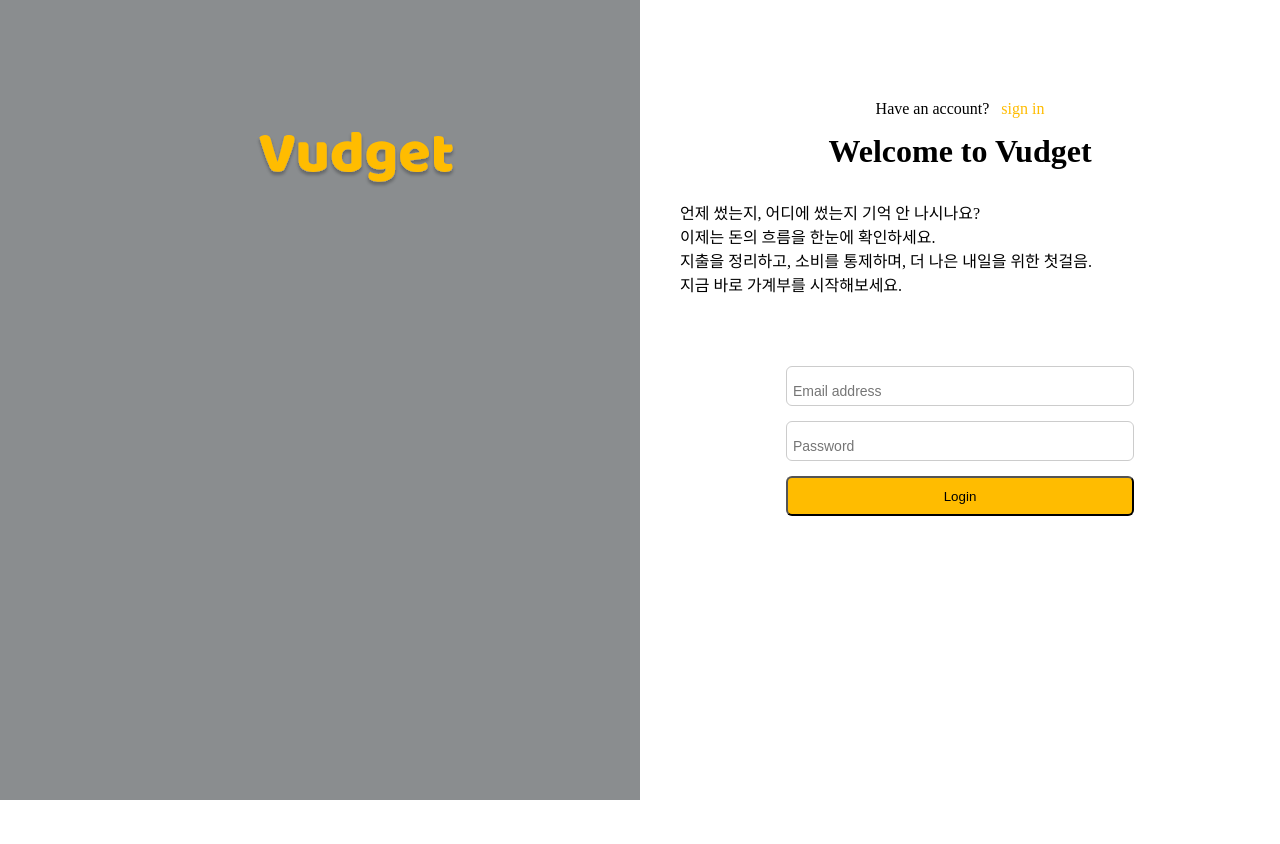
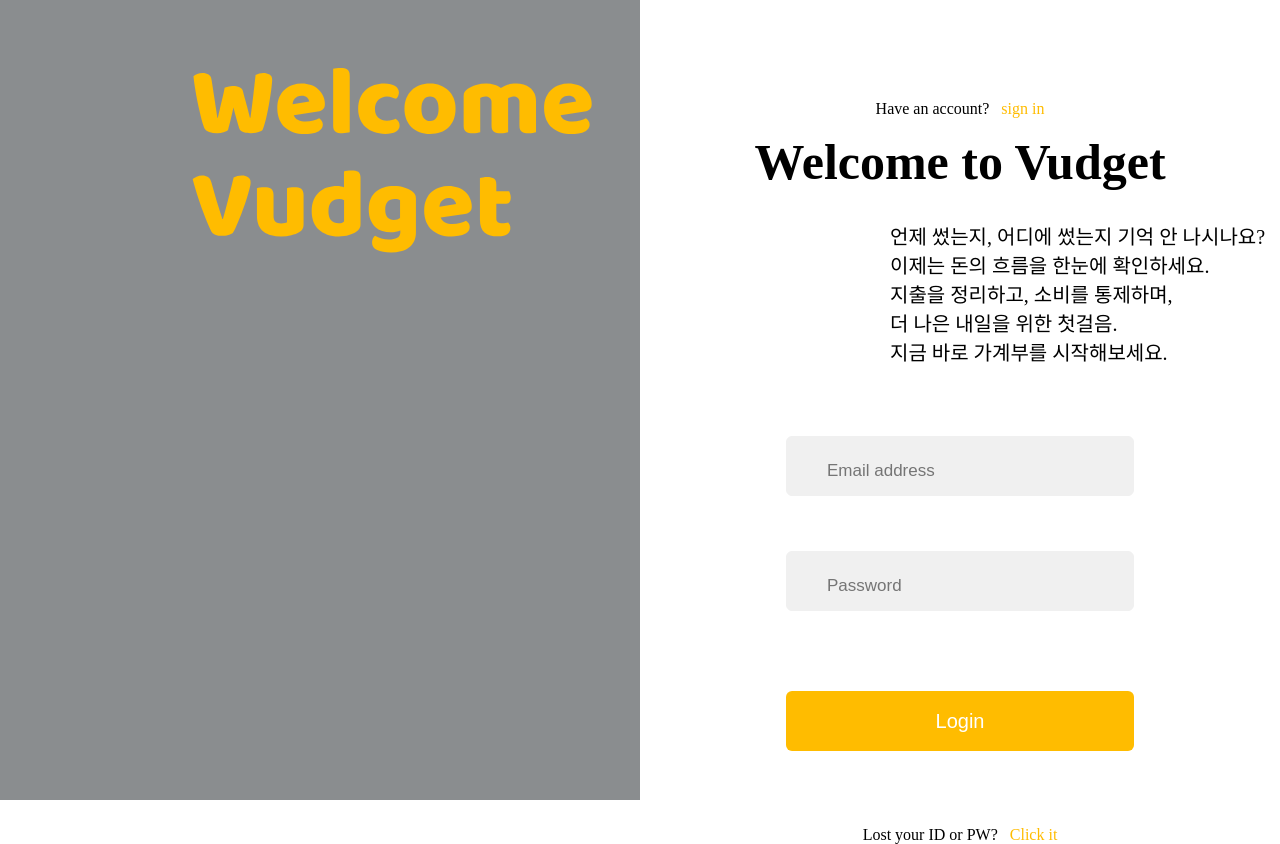
Before and after one commit to KB-Wallet/KB-Vudget, a Vue app: page / in a window 1280 px wide. Before the commit the page ends 800 px from the top, so only its background shows below. Built offline with nearby package versions, Linux system fonts and the light colour scheme.

Commit message:
[Feat] 로그인 필수 요소 생성 및 css 적용

```diff
--- a/src/pages/Login.vue
+++ b/src/pages/Login.vue
@@ -1,8 +1,9 @@
+<script setup></script>
 <template>
   <div class="container">
     <div class="left-half">
       <div class="logo_container">
-        <img src="@/icons/vudget.svg" alt="logo" class="logo" />
+        <img src="@/icons/Welcome Vudget.svg" alt="logo" class="logo" />
       </div>
     </div>
 
@@ -19,20 +20,26 @@
             <br />
             이제는 돈의 흐름을 한눈에 확인하세요.
             <br />
-            지출을 정리하고, 소비를 통제하며, 더 나은 내일을 위한 첫걸음.
+            지출을 정리하고, 소비를 통제하며,
+            <br />
+            더 나은 내일을 위한 첫걸음.
             <br />
             지금 바로 가계부를 시작해보세요.
           </p>
         </div>
         <div class="loginForm">
-          <p><input class="ID-input" name="uid" placeholder=" Email address" /><br /></p>
+          <p><input class="ID-input" name="uid" placeholder="Email address" /><br /></p>
           <p>
-            <input name="upw" class="PW-input" placeholder=" Password" type="password" />
+            <input name="upw" class="PW-input" placeholder="Password" type="password" />
           </p>
           <p>
             <button type="submit" class="login_button">Login</button>
           </p>
         </div>
+        <p class="find_info">
+          Lost your ID or PW?
+          <span class="link" @click="">Click it</span>
+        </p>
       </div>
     </div>
   </div>
@@ -62,10 +69,10 @@
   bottom: 30%;
   display: flex;
   justify-content: flex-end;
-  padding-left: 40%;
+  padding-left: 30%;
 }
 .logo {
-  width: 200px;
+  width: 400px;
   height: auto;
 }
 .signin {
@@ -81,32 +88,49 @@
 }
 .head_introduce {
   padding-top: 15px;
+  font-size: 50px;
 }
 .introduce {
   text-align: left;
-  padding-left: 40px;
+  padding-left: 250px;
   padding-top: 30px;
+  font-size: 20px;
 }
 .loginForm {
   margin: 40px auto;
   padding: 30px;
 }
+
 .ID-input,
 .PW-input {
   width: 60%;
-  height: 40px;
+  height: 60px;
   padding-top: 10px;
   margin-bottom: 15px;
-  border: 1px solid #ccc;
+  background-color: #f0f0f0;
+  border: 1px solid #f0f0f0;
   border-radius: 6px;
-  font-size: 14px;
+  font-size: 17px;
   box-sizing: border-box;
   transition: border-color 0.2s;
+
+  text-align: left;
+  padding-left: 40px;
+}
+.PW-input {
+  margin: 40px;
 }
 .login_button {
   width: 60%;
-  height: 40px;
+  height: 60px;
   background-color: #ffbc00;
+  border: none;
   border-radius: 6px;
+  color: white;
+  font-size: 20px;
+  margin: 40px 0 5px 0;
+}
+.find_info {
+  font-size: 16px;
 }
 </style>
```
Also changed, not shown: src/icons/Welcome Vudget.svg (added).
